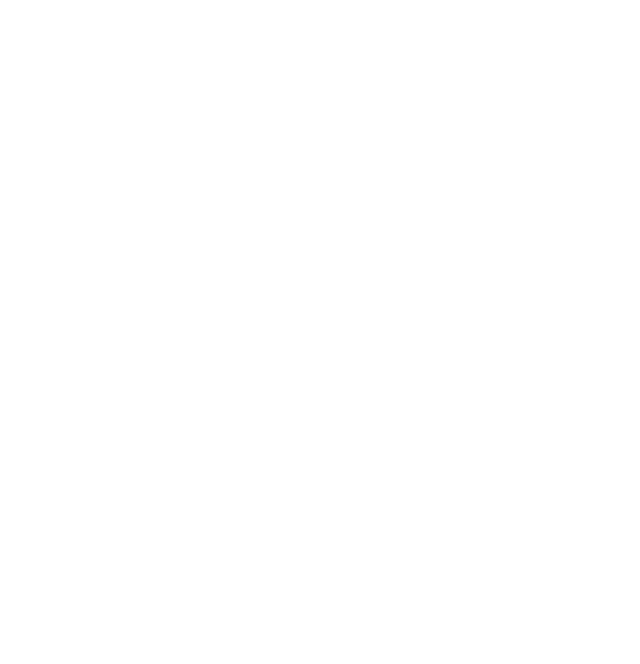
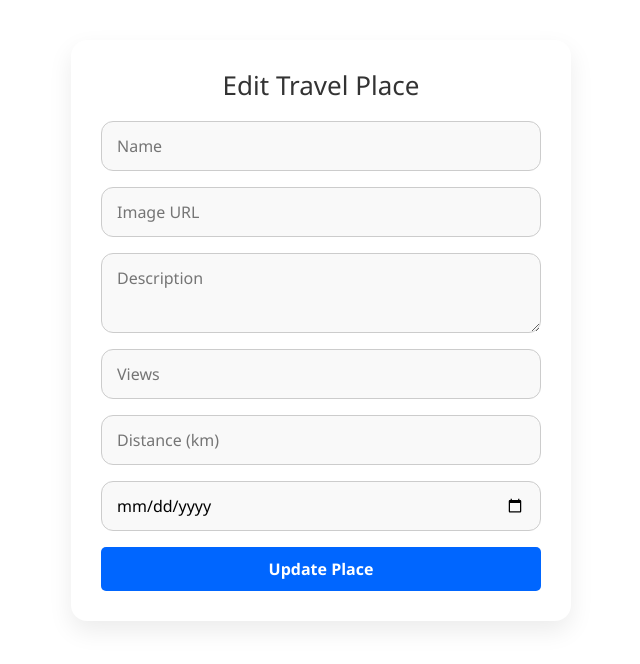
Before and after one commit to edwithanage/GlobetrotterGo_travel, a React (Vite) app in the folder client/: page /edit/1 in a window 1280 px wide. Before the commit this address had no page. Shown: the top 664 px of the page, without its empty margins (319-959 px from the left). Built offline with nearby package versions, Linux system fonts and the light colour scheme; no server answers.

Commit message:
edittravelplaces-form

```diff
--- a/client/src/App.jsx
+++ b/client/src/App.jsx
@@ -7,6 +7,10 @@
 import TravelCard from './TravelCard';
 import ReadMore from './ReadMore';
 import AddTravelPlaceForm from './AddTravelPlaceForm';
+import EditTravelPlaceForm from "./EditTravelPlaceForm";
+
+;
+
 
 
 
@@ -20,6 +24,7 @@
         <Route path="/place/:id" element={<ReadMore />} />
         <Route path="/add-place" element={<AddTravelPlaceForm />} />
         <Route path="/place/:id" element={<ReadMore />} />
+        <Route path="/edit/:id" element={<EditTravelPlaceForm />} />
 
 
 
--- /dev/null
+++ b/client/src/EditTravelPlaceForm.css
@@ -0,0 +1,28 @@
+.travel-form {
+  max-width: 500px;
+  margin: 40px auto;
+  padding: 30px;
+  background-color: #ffffff;
+  border-radius: 16px;
+  box-shadow: 0 10px 25px rgba(0, 0, 0, 0.08);
+  font-family: 'Segoe UI', Tahoma, Geneva, Verdana, sans-serif;
+}
+
+.travel-form h2 {
+  margin-bottom: 20px;
+  text-align: center;
+  font-size: 26px;
+  color: #333;
+}
+
+.travel-form input,
+.travel-form textarea {
+  width: 100%;
+  padding: 12px 15px;
+  margin-bottom: 16px;
+  border: 1px solid #ccc;
+  border-radius: 12px;
+  font-size: 16px;
+  background-color: #f9f9f9;
+  transition: border-color 0.3s ease;
+};
--- /dev/null
+++ b/client/src/EditTravelPlaceForm.jsx
@@ -0,0 +1,57 @@
+import React, { useEffect, useState } from 'react';
+import { useParams, useNavigate } from 'react-router-dom';
+import './AddTravelPlaceForm.css';
+import './EditTravelPlaceForm.css';
+
+
+function EditTravelPlaceForm() {
+  const { id } = useParams();
+  const navigate = useNavigate();
+  const [formData, setFormData] = useState({
+    name: '',
+    description: '',
+    image: '',
+    views: '',
+    distance: '',
+    date: '',
+  });
+
+  useEffect(() => {
+    fetch(`http://localhost:3001/travel/${id}`)
+      .then(res => res.json())
+      .then(data => setFormData(data))
+      .catch(err => console.error('Failed to load data:', err));
+  }, [id]);
+
+  const handleChange = (e) => {
+    const { name, value } = e.target;
+    setFormData(prev => ({ ...prev, [name]: value }));
+  };
+
+  const handleSubmit = (e) => {
+    e.preventDefault();
+    fetch(`http://localhost:3001/travel/${id}`, {
+      method: 'PUT',
+      headers: { 'Content-Type': 'application/json' },
+      body: JSON.stringify(formData),
+    })
+      .then(res => res.json())
+      .then(() => navigate(`/place/${id}`))
+      .catch(err => console.error('Update failed:', err));
+  };
+
+  return (
+    <form className="travel-form" onSubmit={handleSubmit}>
+      <h2>Edit Travel Place</h2>
+      <input name="name" value={formData.name} onChange={handleChange} placeholder="Name" />
+      <input name="image" value={formData.image} onChange={handleChange} placeholder="Image URL" />
+      <textarea name="description" value={formData.description} onChange={handleChange} placeholder="Description" />
+      <input name="views" value={formData.views} onChange={handleChange} placeholder="Views" type="number" />
+      <input name="distance" value={formData.distance} onChange={handleChange} placeholder="Distance (km)" type="number" />
+      <input name="date" value={formData.date?.slice(0, 10)} onChange={handleChange} type="date" />
+      <button type="submit">Update Place</button>
+    </form>
+  );
+}
+
+export default EditTravelPlaceForm;
--- a/client/src/TravelCard.jsx
+++ b/client/src/TravelCard.jsx
@@ -9,6 +9,7 @@
   const handleClick = () => {
     navigate(`/place/${place._id}`);
   };
+<button onClick={() => navigate(`/edit/${place._id}`)}>Edit</button>
 
   return (
     <div className="travel-card" onClick={handleClick}>
```
Also changed, not shown: 1 other file (tests, documents, lock files or other folders).
